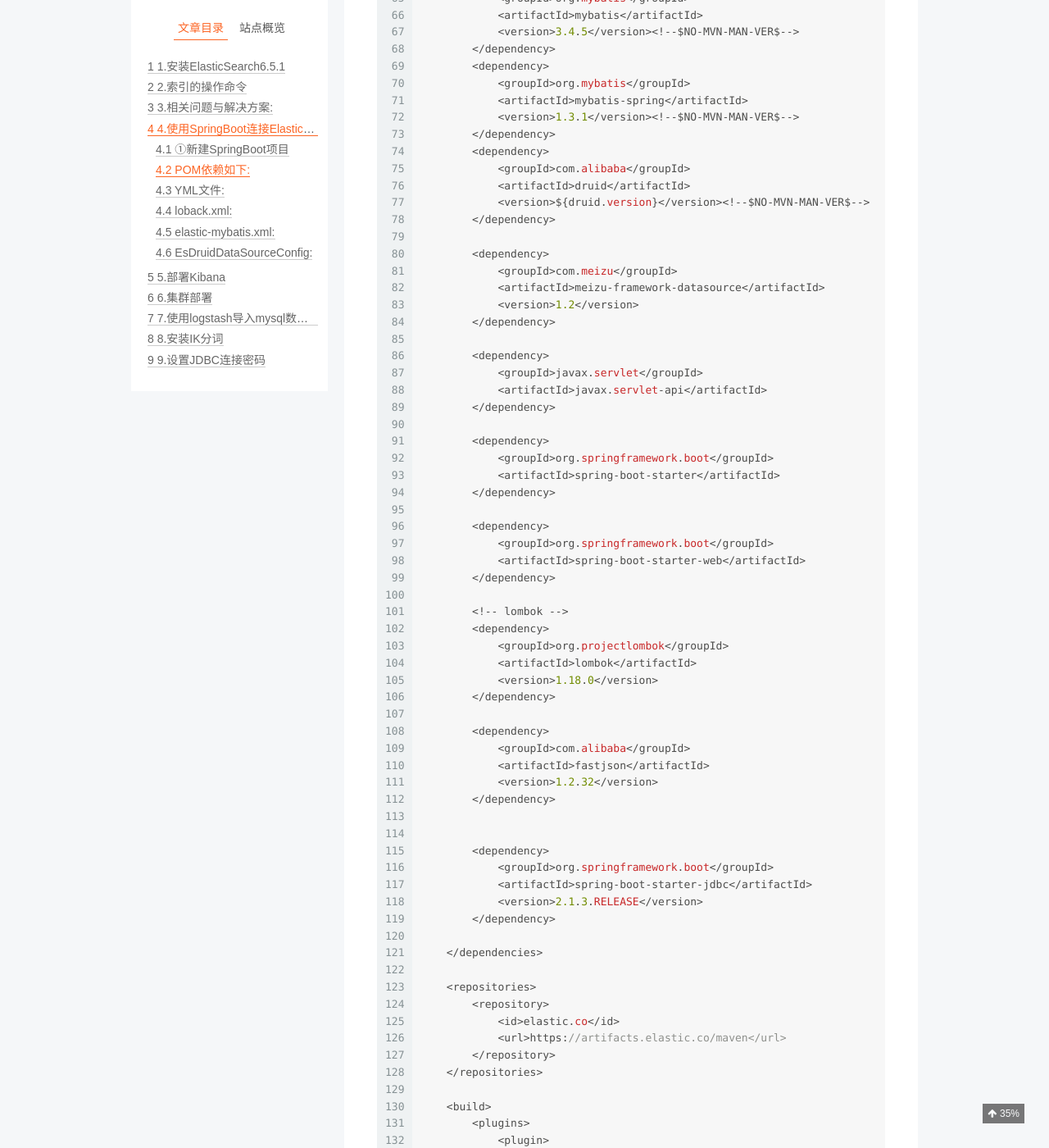
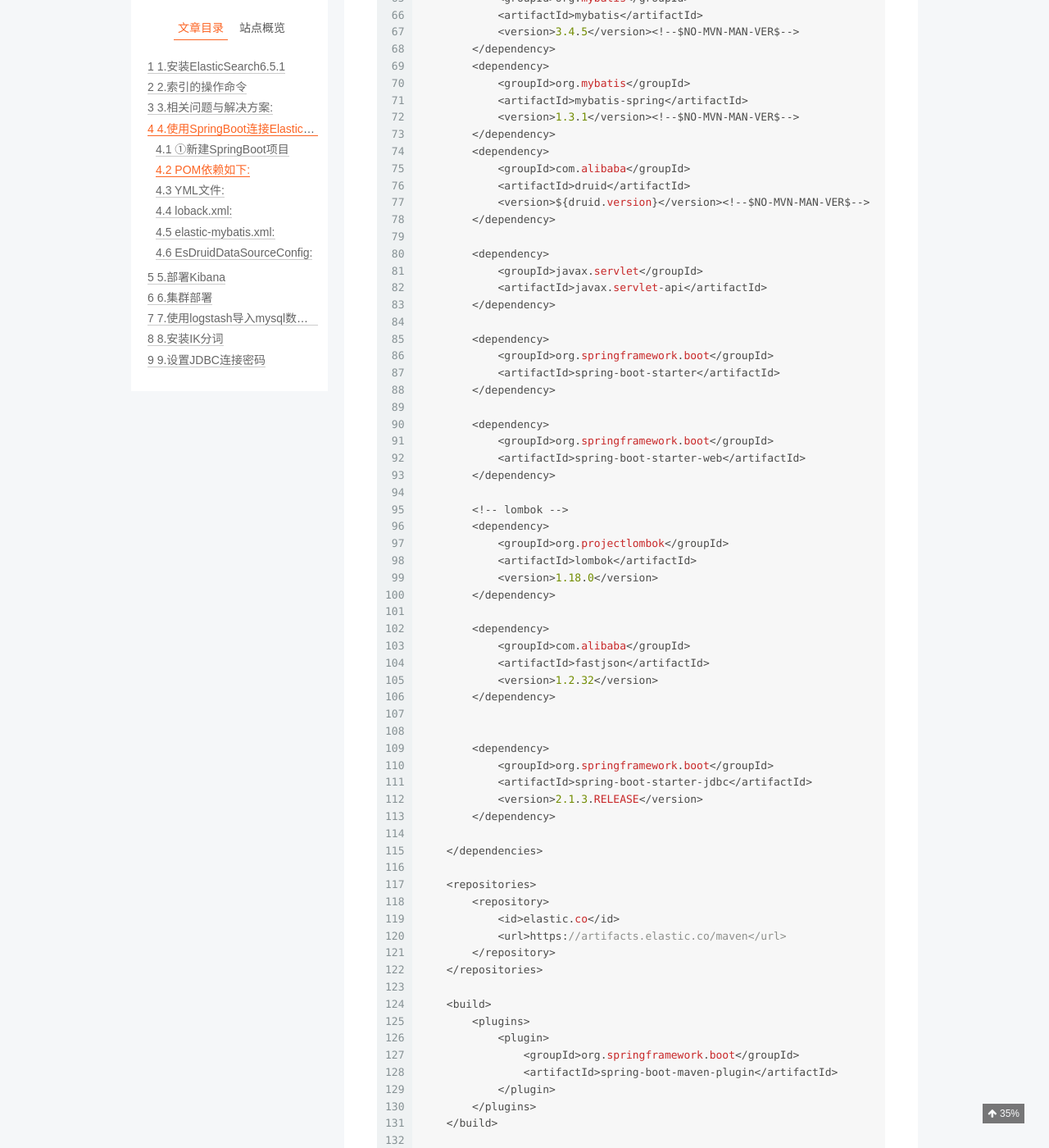
Before and after one commit to fengcharly/fengcharly.github.io, a Jekyll site: the page built from _posts/2020/2020-03-25-最全ElasticSearch6.5白金版本从构建ELK、集群搭建到和Mybatis结合操作详细讲解.md, in a window 1280 px wide and 1400 px high, scrolled down 6787 px. Shown: the whole window at 82% size. Built offline with Jekyll 4.4.1, drawn with Linux system fonts in a browser that asks for light colours; some web fonts are replaced; comment, search, counter and statistics services are not loaded.

Commit message:
修改文章

```diff
--- a/_posts/2020/2020-03-25-最全ElasticSearch6.5白金版本从构建ELK、集群搭建到和Mybatis结合操作详细讲解.md
+++ b/_posts/2020/2020-03-25-最全ElasticSearch6.5白金版本从构建ELK、集群搭建到和Mybatis结合操作详细讲解.md
@@ -314,12 +314,6 @@ ElasticSearch的bin目录下面:
             <groupId>com.alibaba</groupId>
             <artifactId>druid</artifactId>
             <version>${druid.version}</version><!--$NO-MVN-MAN-VER$-->
-        </dependency>
-
-        <dependency>
-            <groupId>com.meizu</groupId>
-            <artifactId>meizu-framework-datasource</artifactId>
-            <version>1.2</version>
         </dependency>
 
         <dependency>
```
